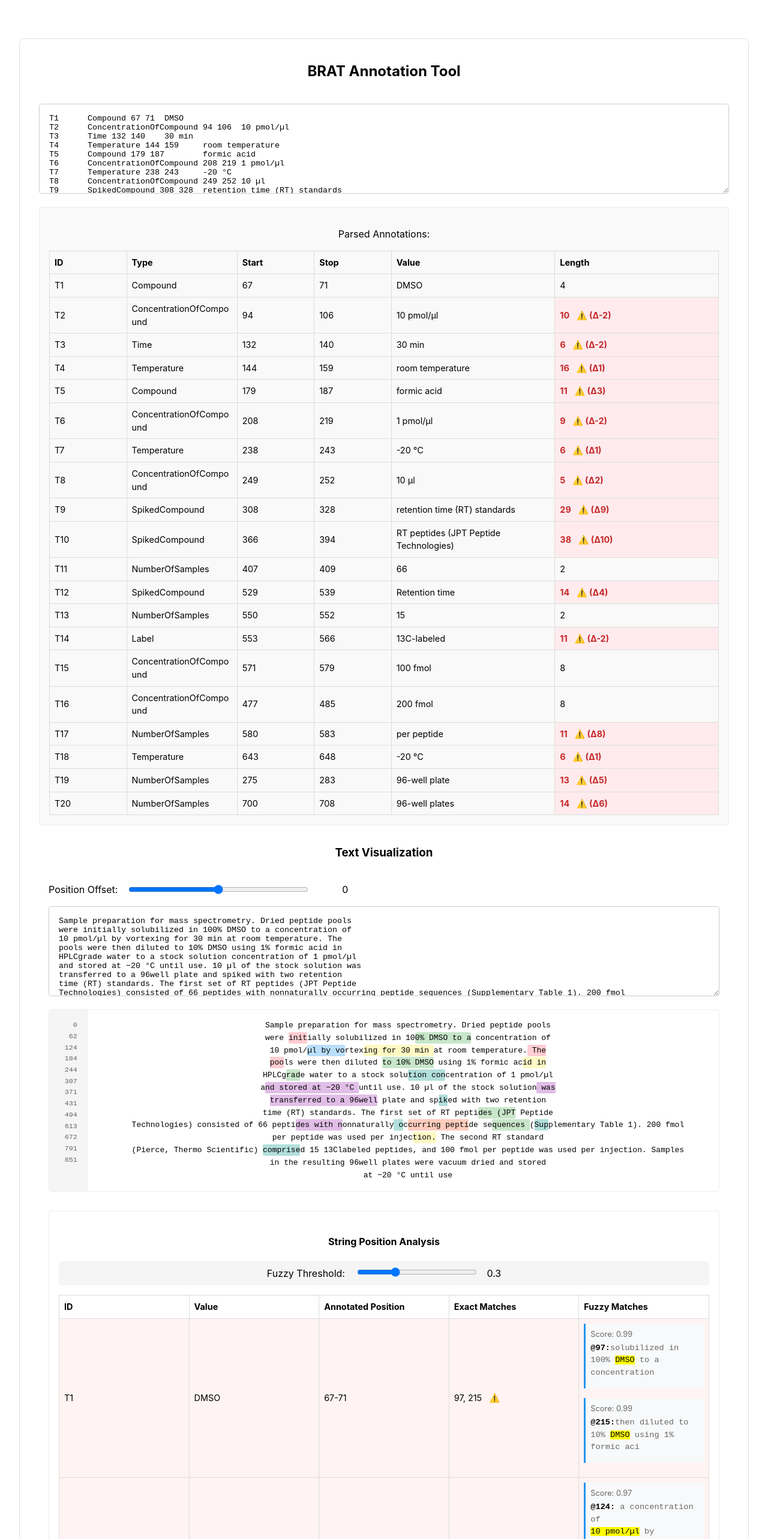
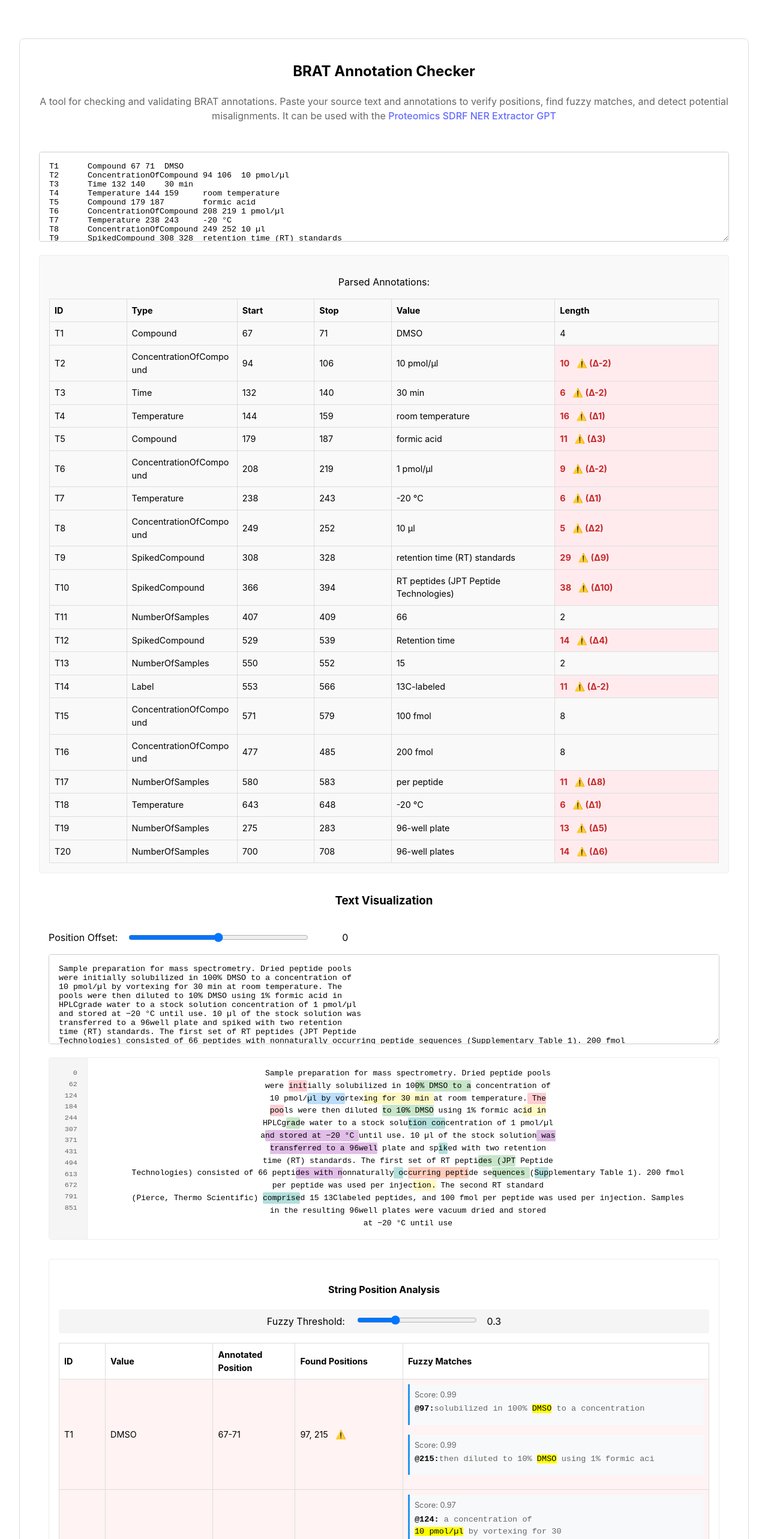
Before and after one commit to tkschmidt/bratAnn, a Vue app: page / in a window 1280 px wide. Shown: the top 2566 px of the page at 60% size. Built offline with nearby package versions, Linux system fonts and the light colour scheme.

Commit message:
UI adjustments

```diff
--- a/src/components/AnnotatedText.vue
+++ b/src/components/AnnotatedText.vue
@@ -60,11 +60,11 @@
       <table class="matches-table">
         <thead>
           <tr>
-            <th>ID</th>
-            <th>Value</th>
-            <th>Annotated Position</th>
-            <th>Exact Matches</th>
-            <th>Fuzzy Matches</th>
+            <th class="col-id">ID</th>
+            <th class="col-value">Value</th>
+            <th class="col-position">Annotated Position</th>
+            <th class="col-found">Found Positions</th>
+            <th class="col-fuzzy">Fuzzy Matches</th>
           </tr>
         </thead>
         <tbody>
@@ -435,6 +435,28 @@ const stringMatches = computed(() => {
   table-layout: fixed;
 }
 
+/* Optimized column widths */
+.col-id {
+  width: 60px;  /* Fixed width for IDs like "T1", "T2" */
+}
+
+.col-value {
+  width: 15%;  /* Reasonable space for the value */
+}
+
+.col-position {
+  width: 120px;  /* Fixed width for positions like "123-456" */
+}
+
+.col-found {
+  width: 15%;  /* Space for found positions */
+}
+
+.col-fuzzy {
+  /* Takes remaining space (approximately 60%) */
+  /* No width specified to take remaining space */
+}
+
 .matches-table th,
 .matches-table td {
   padding: 0.5rem;
@@ -473,6 +495,9 @@ const stringMatches = computed(() => {
   padding: 0.5rem;
   border-left: 3px solid #2196f3;
   background-color: #f8f9fa;
+  max-width: 100%;
+  overflow-wrap: break-word;
+  word-break: break-all;
 }
 
 .match-score {
--- a/src/components/HelloWorld.vue
+++ b/src/components/HelloWorld.vue
@@ -4,7 +4,16 @@ import BratAnn from './bratAnn.vue'
 
 <template>
   <div class="brat-container">
-    <h2>BRAT Annotation Tool</h2>
+    <h2>BRAT Annotation Checker</h2>
+    <p class="tool-description">
+      A tool for checking and validating BRAT annotations. Paste your source text and annotations to verify positions,
+      find fuzzy matches, and detect potential misalignments. It can be used with the
+      <a href="https://chatgpt.com/g/g-67a2271be1cc81919b0cdef27ff7b952-proteomics-sdrf-ner-extractor"
+         target="_blank"
+         rel="noopener noreferrer">
+        Proteomics SDRF NER Extractor GPT
+      </a>
+    </p>
     <BratAnn />
   </div>
 </template>
@@ -16,4 +25,11 @@ import BratAnn from './bratAnn.vue'
   border: 1px solid #ddd;
   border-radius: 8px;
 }
+
+.tool-description {
+  color: #666;
+  margin: 1rem 0 2rem;
+  line-height: 1.5;
+  max-width: fit-content;
+}
 </style>
```
